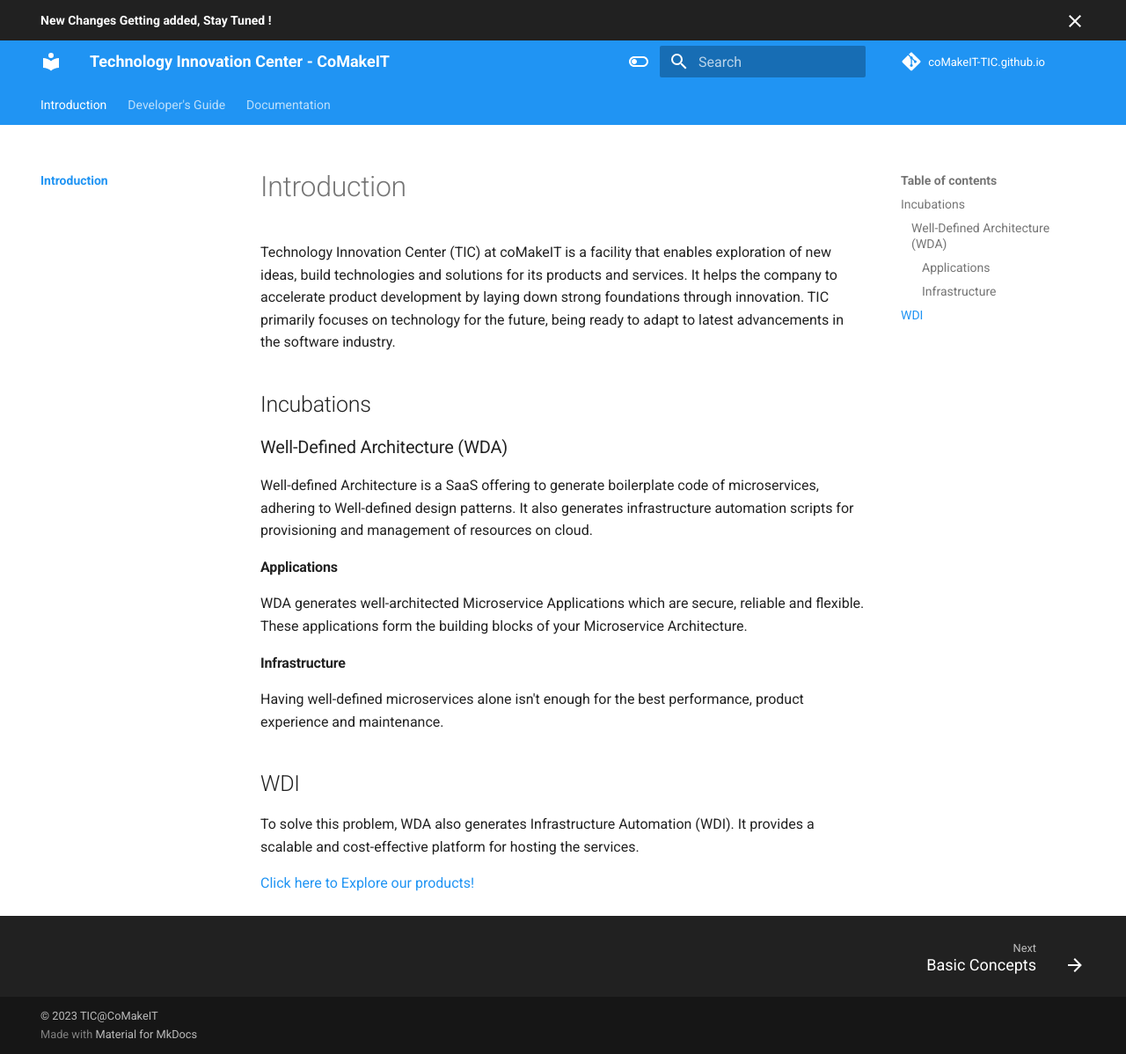
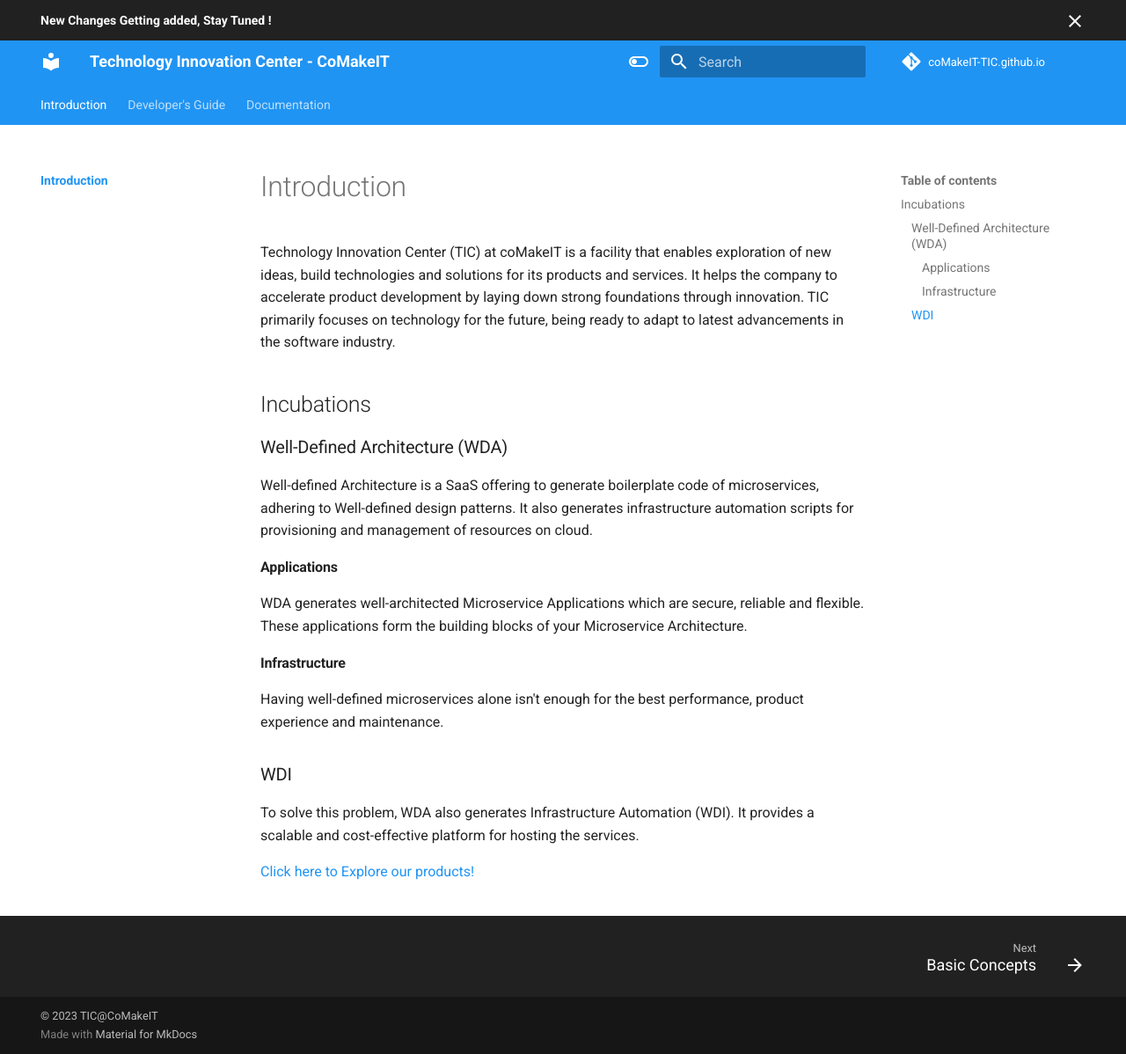
Before and after one commit to tic-oss/tic-oss.github.io, an MkDocs documentation site: the page built from docs/index.md, in a window 1280 px wide and 1198 px high. Shown: the whole window at 88% size. Built offline with MkDocs 1.6.1 and Material for MkDocs 9.7.7, drawn with Linux system fonts in a browser that asks for light colours; comment, search, counter and statistics services are not loaded.

```diff
--- a/docs/index.md
+++ b/docs/index.md
@@ -9,7 +9,7 @@ WDA generates well-architected Microservice Applications which are secure, relia
 These applications form the building blocks of your Microservice Architecture.
 #### Infrastructure
 Having well-defined microservices alone isn't enough for the best performance, product experience and maintenance.
-## WDI
+### WDI
 
 To solve this problem, WDA also generates Infrastructure Automation (WDI). It provides a scalable and cost-effective platform for hosting the services.
 
```
